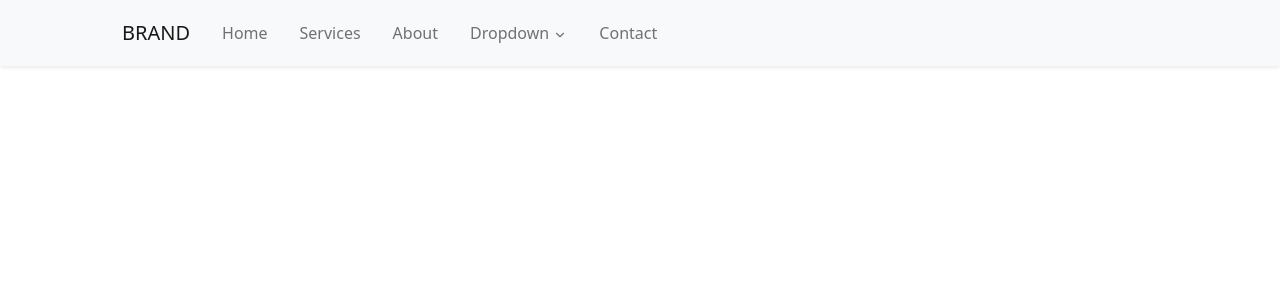
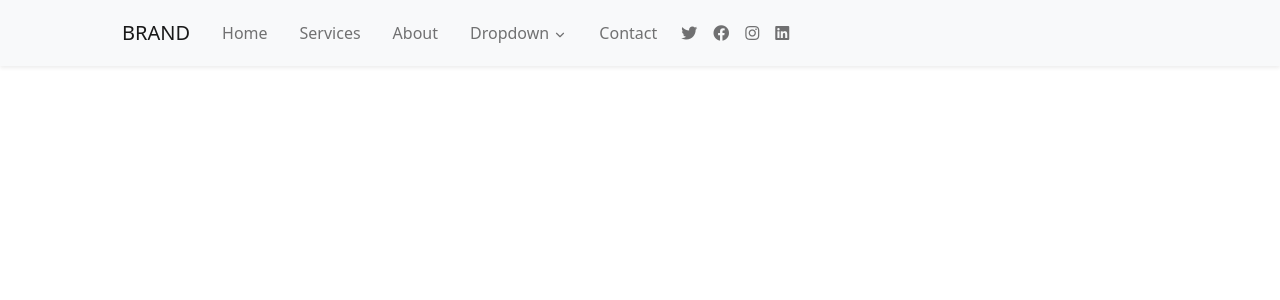
Before and after one commit to IanMalobaMwakha/AppliVault, a Python web app: template applivault/core/templates/core/base.html in a window 1280 px wide. Shown: the top 300 px of the page. Run offline with Jinja, Linux system fonts and the light colour scheme; the template is opened without the code that fills it, so the values that code supplies are empty.

Commit message:
modified:   applivault/core/templates/core/base.html

```diff
--- a/applivault/core/templates/core/base.html
+++ b/applivault/core/templates/core/base.html
@@ -10,6 +10,8 @@
 
     <!-- jQuery -->
     <script src="https://code.jquery.com/jquery-3.6.0.min.js"></script>
+
+    <link href="https://cdnjs.cloudflare.com/ajax/libs/font-awesome/5.15.3/css/all.min.css" rel="stylesheet">
 
     <!-- Bootstrap JavaScript Bundle (includes Popper.js) -->
     <script src="https://cdn.jsdelivr.net/npm/bootstrap@5.0.2/dist/js/bootstrap.bundle.min.js" integrity="sha384-MrcW6ZMFYlzcLA8Nl+NtUVF0sA7MsXsP1UyJoMp4YLEuNSfAP+JcXn/tWtIaxVXM" crossorigin="anonymous"></script>
@@ -111,25 +113,30 @@
                 <ul class="navbar-nav ml-auto mt-3 mt-lg-0">
                   <li class="nav-item">
                     <a class="nav-link" href="#">
-                            <i class="fab fa-twitter"></i><span class="d-lg-none ml-3">Twitter</span>
+                        <i class="fab fa-twitter"></i>
+                        <span class="d-lg-none ml-3">Twitter</span>
                     </a>
                 </li>
                 <li class="nav-item">
                     <a class="nav-link" href="#">
-                            <i class="fab fa-facebook"></i><span class="d-lg-none ml-3">Facebook</span>
+                        <i class="fab fa-facebook"></i>
+                        <span class="d-lg-none ml-3">Facebook</span>
                     </a>
                 </li>
                 <li class="nav-item">
                     <a class="nav-link" href="#">
-                            <i class="fab fa-instagram"></i><span class="d-lg-none ml-3">Instagram</span>
+                        <i class="fab fa-instagram"></i>
+                        <span class="d-lg-none ml-3">Instagram</span>
                     </a>
                 </li>
                 <li class="nav-item">
                     <a class="nav-link" href="#">
-                            <i class="fab fa-linkedin"></i><span class="d-lg-none ml-3">Linkedin</span>
+                        <i class="fab fa-linkedin"></i>
+                        <span class="d-lg-none ml-3">Linkedin</span>
                     </a>
                 </li>
               </ul>
+
             </div>
         </div>
     </nav>
```
Lines whose indentation alone changed are shown as unchanged.
